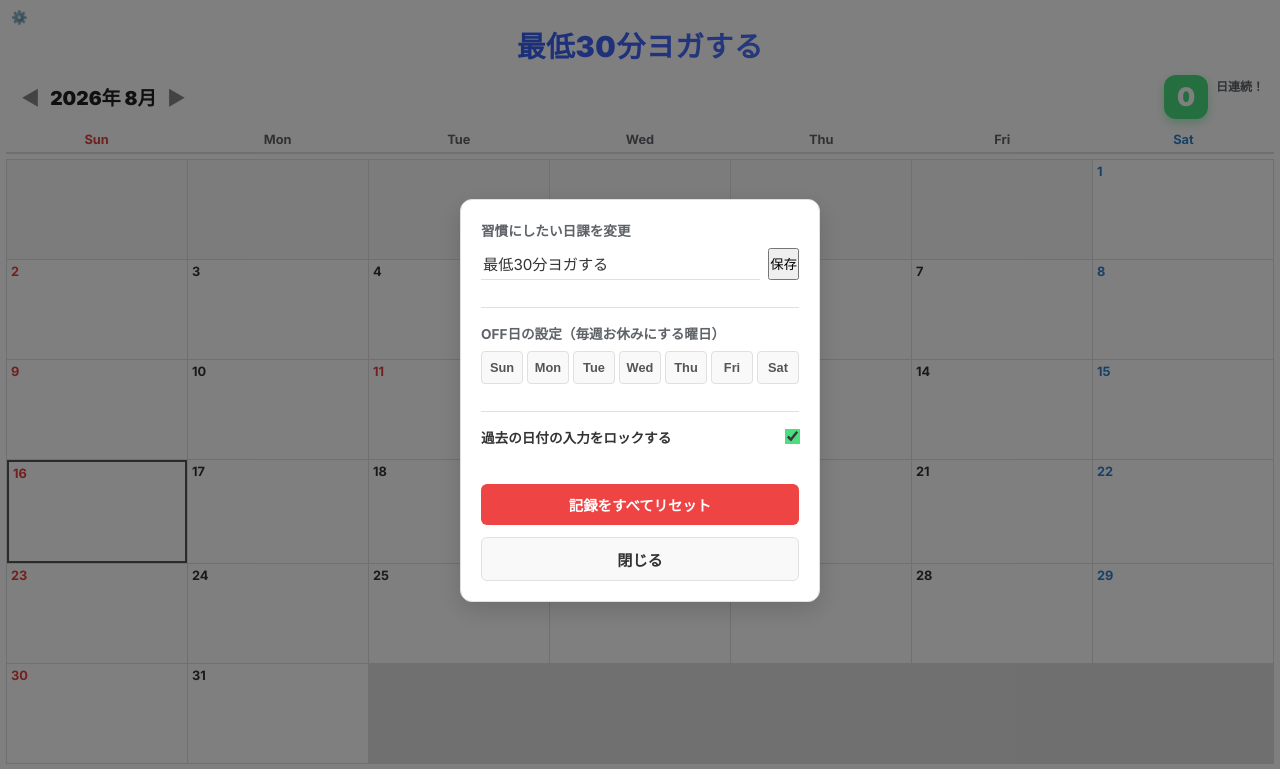
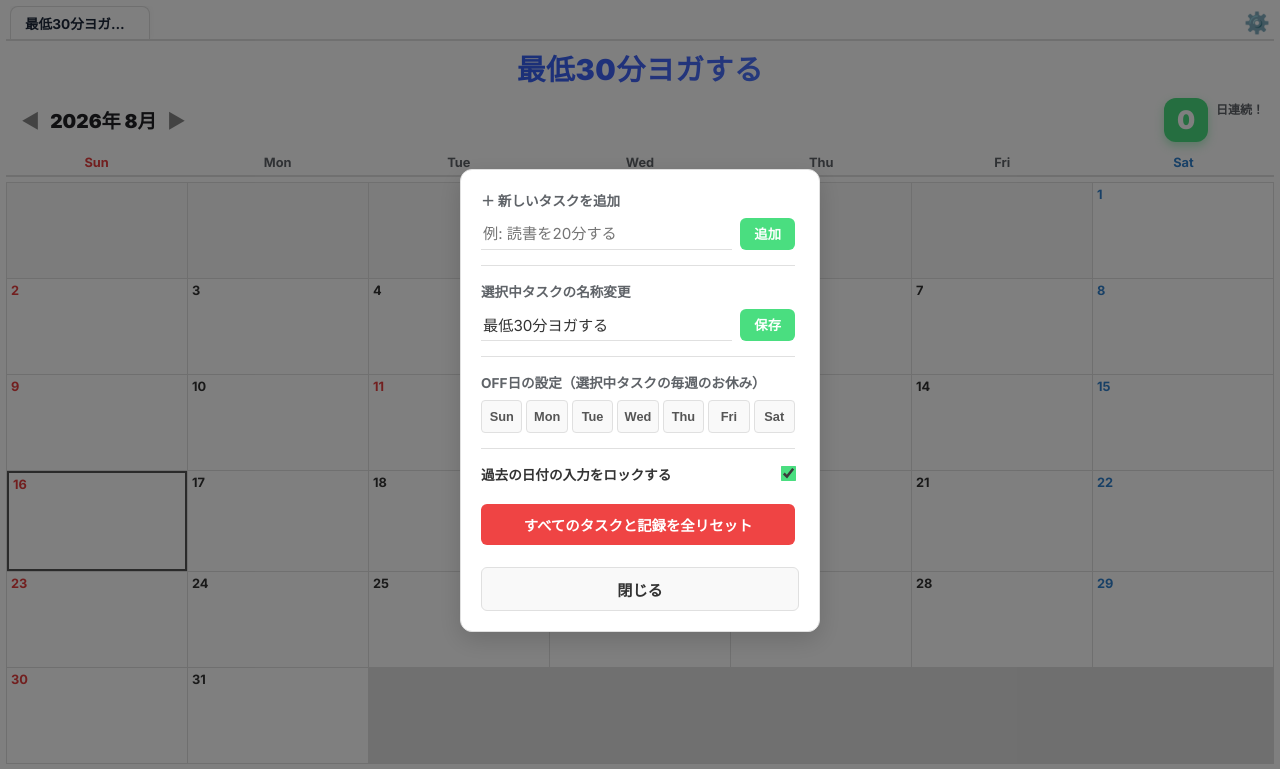
Before and after one commit to vegetableyoga/guti, a website built with Vite: page index.html in a window 1280 px wide. Both pictures are taken after a click on the button "⚙️". Shown: the top 769 px of the page. Built offline with nearby package versions, Linux system fonts and the light colour scheme.

Commit message:
Refactor settings modal layout and content

```diff
--- a/index.html
+++ b/index.html
@@ -15,11 +15,13 @@
 </head>
 <body>
   <div id="app">
-    <header class="main-header">
-      <div class="top-bar">
-        <button id="settings-btn" class="icon-btn">⚙️</button>
+    <!-- ブラウザ風 タブバー -->
+    <div class="tabs-bar-wrapper">
+      <div id="task-tabs" class="task-tabs-container"></div>
+      <button id="settings-btn" class="icon-btn header-gear">⚙️</button>
     </div>
 
+    <header class="main-header">
       <h1 id="task-title">最低30分ヨガする</h1>
 
       <div class="header-dashboard">
@@ -56,29 +58,56 @@
     </footer>
   </div>
 
+  <!-- 設定モーダル -->
   <div id="settings-modal" class="modal hidden">
     <div class="modal-content">
+      <div class="modal-scroll-area">
+        <!-- 新規タスク追加 -->
         <div class="setting-group">
-        <p class="setting-label">習慣にしたい日課を変更</p>
+          <p class="setting-label">＋ 新しいタスクを追加</p>
           <div class="input-row">
-          <input type="text" id="task-input" placeholder="日課を入力してください">
-          <button id="save-task-btn">保存</button>
+            <input type="text" id="new-task-input" placeholder="例: 読書を20分する">
+            <button id="add-task-btn" class="primary-btn">追加</button>
           </div>
         </div>
+
         <hr class="divider">
+
+        <!-- 選択中タスクの名称変更 -->
         <div class="setting-group">
-        <p class="setting-label">OFF日の設定（毎週お休みにする曜日）</p>
+          <p class="setting-label">選択中タスクの名称変更</p>
+          <div class="input-row">
+            <input type="text" id="task-input" placeholder="タスク名を入力">
+            <button id="save-task-btn" class="primary-btn">保存</button>
+          </div>
+        </div>
+
+        <hr class="divider">
+
+        <!-- 選択中タスクのOFF日設定 -->
+        <div class="setting-group">
+          <p class="setting-label">OFF日の設定（選択中タスクの毎週のお休み）</p>
           <div id="off-days-container" class="off-days-grid"></div>
         </div>
+
+        <!-- 選択中タスクの削除（複数ある場合のみ表示） -->
+        <div id="delete-task-container" class="setting-group" style="margin-top: 15px;">
+          <button id="delete-task-btn" class="sub-danger-btn">このタスクを削除</button>
+        </div>
+
         <hr class="divider">
+
+        <!-- 共通設定 -->
         <div class="setting-group">
           <label class="setting-label toggle-label">
             過去の日付の入力をロックする
             <input type="checkbox" id="lock-past-checkbox">
           </label>
         </div>
-      <div class="setting-group" style="margin-top: 25px;">
-        <button id="reset-data-btn" class="danger-btn">記録をすべてリセット</button>
+
+        <div class="setting-group" style="margin-top: 20px;">
+          <button id="reset-data-btn" class="danger-btn">すべてのタスクと記録を全リセット</button>
+        </div>
       </div>
       <button id="close-settings-btn" class="close-btn">閉じる</button>
     </div>
```
Lines whose indentation alone changed are shown as unchanged.
